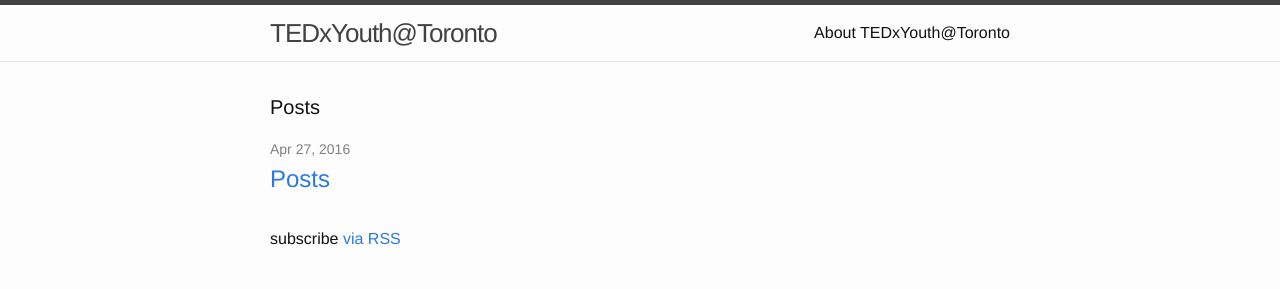
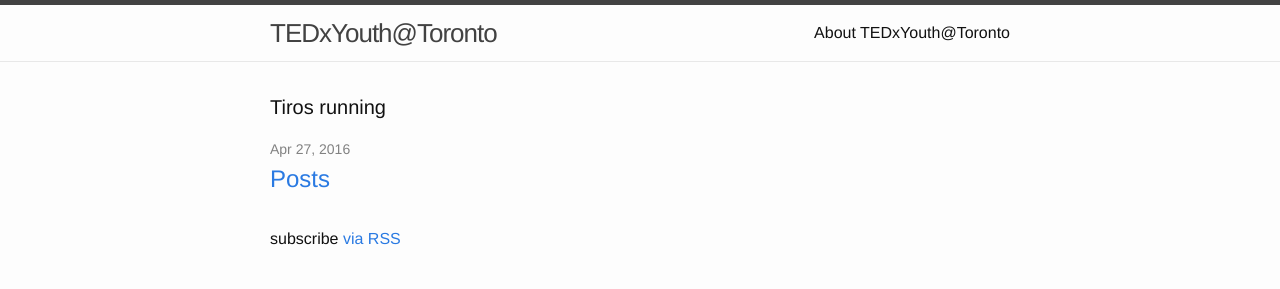
Before and after one commit to migueog/TedXYouth, a Jekyll site: the page built from index.html, in a window 1280 px wide. Shown: the top 289 px of the page. Built offline with Jekyll 4.4.1, drawn with Linux system fonts in a browser that asks for light colours.

Commit message:
Tiro Update
Hey guys, thank you for being so patient. Let me know if there's
anything more I can do!

```diff
--- a/index.html
+++ b/index.html
@@ -4,7 +4,7 @@
 
 <div class="home">
 
-  <h1 class="page-heading">Posts</h1>
+  <h1 class="page-heading">Tiros running</h1>
 
   <ul class="post-list">
     {% for post in site.posts %}
```
